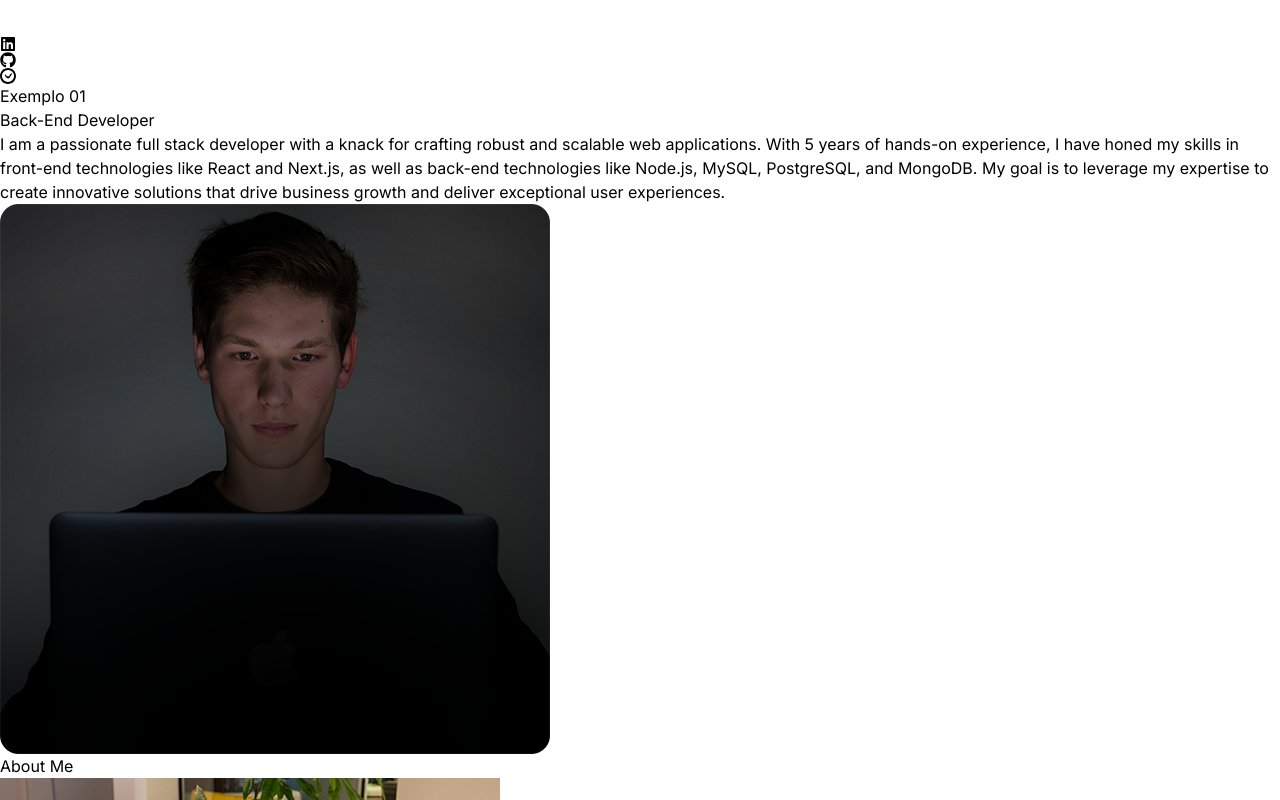
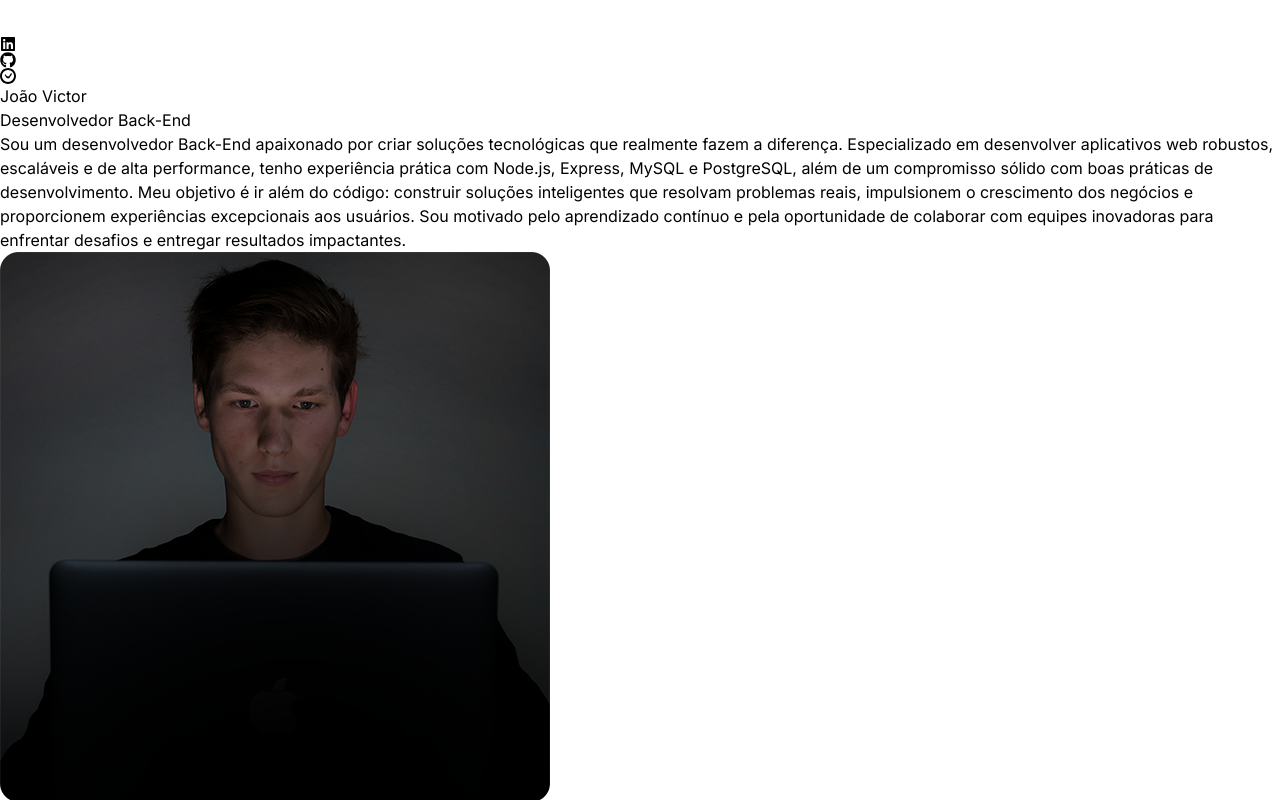
Before and after one commit to Joao-VictorCm/React-Portfolio, a React (Vite) app: page / in a window 1280 px wide. Shown: the top 800 px of the page. Built offline with nearby package versions, Linux system fonts and the light colour scheme.

Commit message:
Preechido o Hero com meus dados

```diff
--- a/src/components/Hero.jsx
+++ b/src/components/Hero.jsx
@@ -22,12 +22,12 @@ const Hero = () =>{
                     variants={container(0)}
                     initial="hidden"
                     animate="visible"
-                    className="pb-16 text-6xl font-thin tracking-tight lg:mt-16 lg:text-8xl">Exemplo 01</motion.h1>
+                    className="pb-16 text-6xl font-thin tracking-tight lg:mt-16 lg:text-8xl">João Victor</motion.h1>
                     <motion.span
                     variants={container(0.5)}
                     initial="hidden"
                     animate="visible"
-                    className="bg-gradient-to-r from-pink-300 via-slate-500 to-purple-500 bg-clip-text text-3xl tracking-tight text-transparent" >Back-End Developer</motion.span>
+                    className="bg-gradient-to-r from-pink-300 via-slate-500 to-purple-500 bg-clip-text text-3xl tracking-tight text-transparent" >Desenvolvedor Back-End</motion.span>
                     <motion.p
                     variants={container(1)}
                     initial="hidden"
--- a/src/constants/index.js
+++ b/src/constants/index.js
@@ -3,7 +3,8 @@ import project2 from "../assets/projects/project-2.jpg";
 import project3 from "../assets/projects/project-3.jpg";
 import project4 from "../assets/projects/project-4.jpg";
 
-export const HERO_CONTENT = `I am a passionate full stack developer with a knack for crafting robust and scalable web applications. With 5 years of hands-on experience, I have honed my skills in front-end technologies like React and Next.js, as well as back-end technologies like Node.js, MySQL, PostgreSQL, and MongoDB. My goal is to leverage my expertise to create innovative solutions that drive business growth and deliver exceptional user experiences.`;
+export const HERO_CONTENT = `Sou um desenvolvedor Back-End apaixonado por criar soluções tecnológicas que realmente fazem a diferença. Especializado em desenvolver aplicativos web robustos, escaláveis e de alta performance, tenho experiência prática com Node.js, Express, MySQL e PostgreSQL, além de um compromisso sólido com boas práticas de desenvolvimento.
+Meu objetivo é ir além do código: construir soluções inteligentes que resolvam problemas reais, impulsionem o crescimento dos negócios e proporcionem experiências excepcionais aos usuários. Sou motivado pelo aprendizado contínuo e pela oportunidade de colaborar com equipes inovadoras para enfrentar desafios e entregar resultados impactantes.`;
 
 export const ABOUT_TEXT = `I am a dedicated and versatile full stack developer with a passion for creating efficient and user-friendly web applications. With 5 years of professional experience, I have worked with a variety of technologies, including React, Next.js, Node.js, MySQL, PostgreSQL, and MongoDB. My journey in web development began with a deep curiosity for how things work, and it has evolved into a career where I continuously strive to learn and adapt to new challenges. I thrive in collaborative environments and enjoy solving complex problems to deliver high-quality solutions. Outside of coding, I enjoy staying active, exploring new technologies, and contributing to open-source projects.`;
 
```
Also changed, not shown: 1 other file (tests, documents, lock files or other folders).
